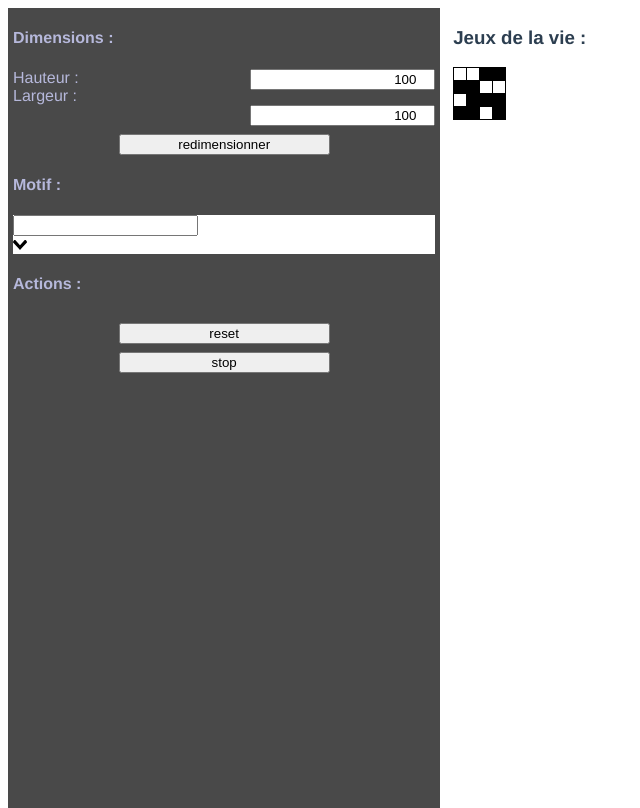
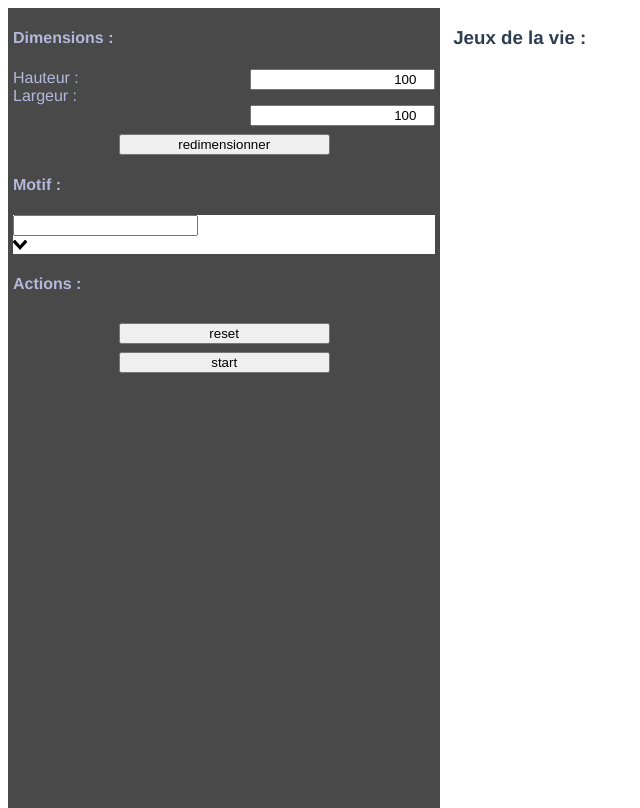
Before and after one commit to RobinDEHUM2/Jeux-de-la-Vie, a Vue app: page / in a window 1280 px wide. Shown: the whole page, without its empty margins (0-640 px from the left). Built offline with nearby package versions, Linux system fonts and the light colour scheme.

Commit message:
implemented vuex

```diff
--- a/src/App.vue
+++ b/src/App.vue
@@ -1,13 +1,6 @@
 <template>
   <div id="app">
-    <SidePannel
-      class="sidePannel"
-      v-bind:height="100"
-      v-bind:width="100"
-      v-bind:hasStarted="true"
-      v-bind:modelSelected="empty"
-      v-bind:modelOptions="['empty', 'foo', 'bar']"
-    />
+    <SidePannel class="sidePannel" />
     <Board class="mainBoard" />
   </div>
 </template>
--- a/src/components/Board.vue
+++ b/src/components/Board.vue
@@ -6,7 +6,7 @@
         <td
           v-for="(cell, cIndex) in line"
           :key="cIndex"
-          v-bind:class="{ white: cell, black: !cell }"
+          v-bind:class="{ white: !cell, black: cell }"
         ></td>
       </tr>
     </table>
@@ -14,12 +14,11 @@
 </template>
 
 <script>
+import { mapState } from "vuex";
 export default {
   name: "Board",
-  data() {
-    return {
-      board: [[1, 1, 0, 0], [0, 0, 1, 1], [1, 0, 0, 0], [0, 0, 1, 0]]
-    };
+  computed: {
+    ...mapState(["board"])
   }
 };
 </script>
--- a/src/components/SidePannel.vue
+++ b/src/components/SidePannel.vue
@@ -3,13 +3,13 @@
     <h4>Dimensions :</h4>
     <div>
       <label>Hauteur :</label>
-      <input class="dimInput" type="number" v-model="height" />
+      <input class="dimInput" type="number" v-model="selectedHeight" />
     </div>
     <div>
       <label>Largeur :</label>
-      <input class="dimInput" type="number" v-model="width" />
+      <input class="dimInput" type="number" v-model="selectedWidth" />
     </div>
-    <button v-on:click="resize">redimensionner</button>
+    <button v-on:click="resizeWindow">redimensionner</button>
     <h4>Motif :</h4>
     <vSelect
       class="design-select"
@@ -17,60 +17,52 @@
       :options="modelOptions"
     ></vSelect>
     <h4>Actions :</h4>
-    <button v-on:click="reset">reset</button><br />
-    <button v-if="hasStarted" v-on:click="stop">stop</button>
-    <button v-else v-on:click="start">start</button>
+    <button v-on:click="resetBoard">reset</button><br />
+    <button v-if="hasStarted" v-on:click="stopGame">stop</button>
+    <button v-else v-on:click="startGame">start</button>
   </div>
 </template>
 
 <script>
 import vSelect from "vue-select";
+import { mapState, mapActions } from "vuex";
+
 export default {
   name: "SidePannel",
   components: {
     vSelect
   },
-  props: {
-    height: {
-      type: Number,
-      required: true
-    },
-    width: {
-      type: Number,
-      required: true
-    },
-    hasStarted: {
-      type: Boolean,
-      required: true
-    },
-    modelSelected: {
-      type: String,
-      required: true
-    },
-    modelOptions: {
-      type: Array,
-      required: true
-    }
+  computed: {
+    ...mapState(["hasStarted", "modelOptions"])
   },
   data() {
-    return {};
+    return {
+      modelSelected: null,
+      selectedHeight: 100,
+      selectedWidth: 100
+    };
   },
   methods: {
-    resize() {
-      console.log(`resize : ${this.height}, ${this.width}`);
+    ...mapActions(["resize", "reset", "start", "stop"]),
+    resizeWindow() {
+      console.log(`resize : ${this.selectedHeight}, ${this.selectedWidth}`);
+      this.resize(this.selectedHeight, this.selectedWidth);
     },
-    reset() {
+    resetBoard() {
       console.log(
-        `reset: ${this.height}, ${this.width} , ${this.modelSelected}`
+        `reset: ${this.selectedHeight}, ${this.selectedWidth} , ${
+          this.modelSelected
+        }`
       );
+      this.reset(this.selectedHeight, this.selectedWidth, this.modelSelected);
     },
-    start() {
+    startGame() {
       console.log("start");
-      this.hasStarted = true;
+      this.start();
     },
-    stop() {
+    stopGame() {
       console.log("stop");
-      this.hasStarted = false;
+      this.stop();
     }
   }
 };
--- a/src/store.js
+++ b/src/store.js
@@ -4,7 +4,36 @@ import Vuex from "vuex";
 Vue.use(Vuex);
 
 export default new Vuex.Store({
-  state: {},
-  mutations: {},
-  actions: {}
+  state: {
+    board: [[]],
+    hasStarted: false,
+    modelOptions: ["empty", "foo", "bar"]
+  },
+  mutations: {
+    CHANGE_BOARD(state, newBoard) {
+      state.board = newBoard;
+    },
+
+    START_OR_STOP(state) {
+      state.hasStarted = !state.hasStarted;
+    }
+  },
+  actions: {
+    resize({ commit }, height, width) {},
+    reset({ commit }, height, width, model) {
+      let newBoard = [
+        [1, 0, 0, 1, 1, 1],
+        [1, 0, 0, 1, 1, 1],
+        [0, 0, 0, 1, 1, 1],
+        [0, 0, 0, 1, 1, 1],
+        [1, 0, 0, 1, 1, 1],
+        [0, 0, 0, 1, 1, 1],
+        [0, 0, 0, 1, 1, 1],
+        [0, 0, 0, 1, 1, 1]
+      ];
+      commit("CHANGE_BOARD", newBoard);
+    },
+    start({ commit }) {},
+    stop({ commit }) {}
+  }
 });
```
